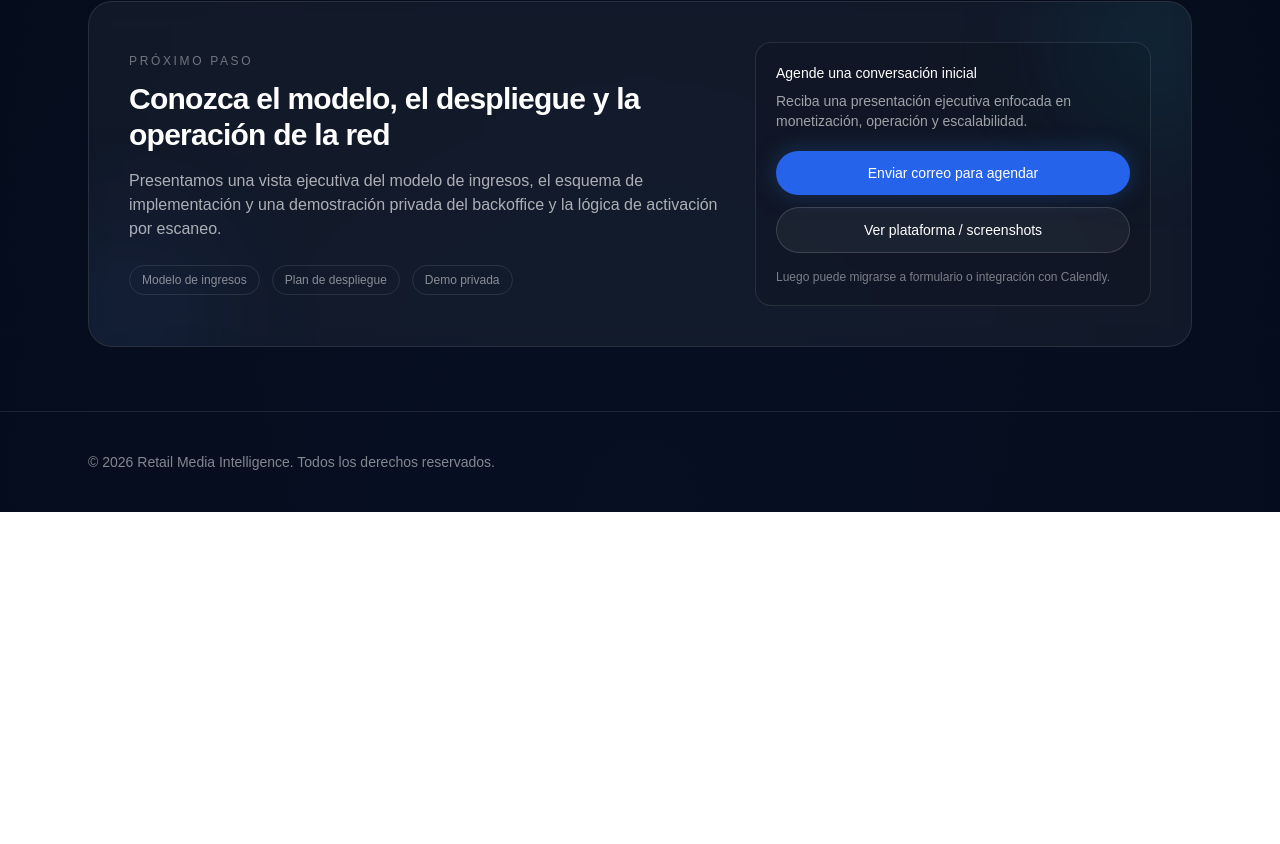
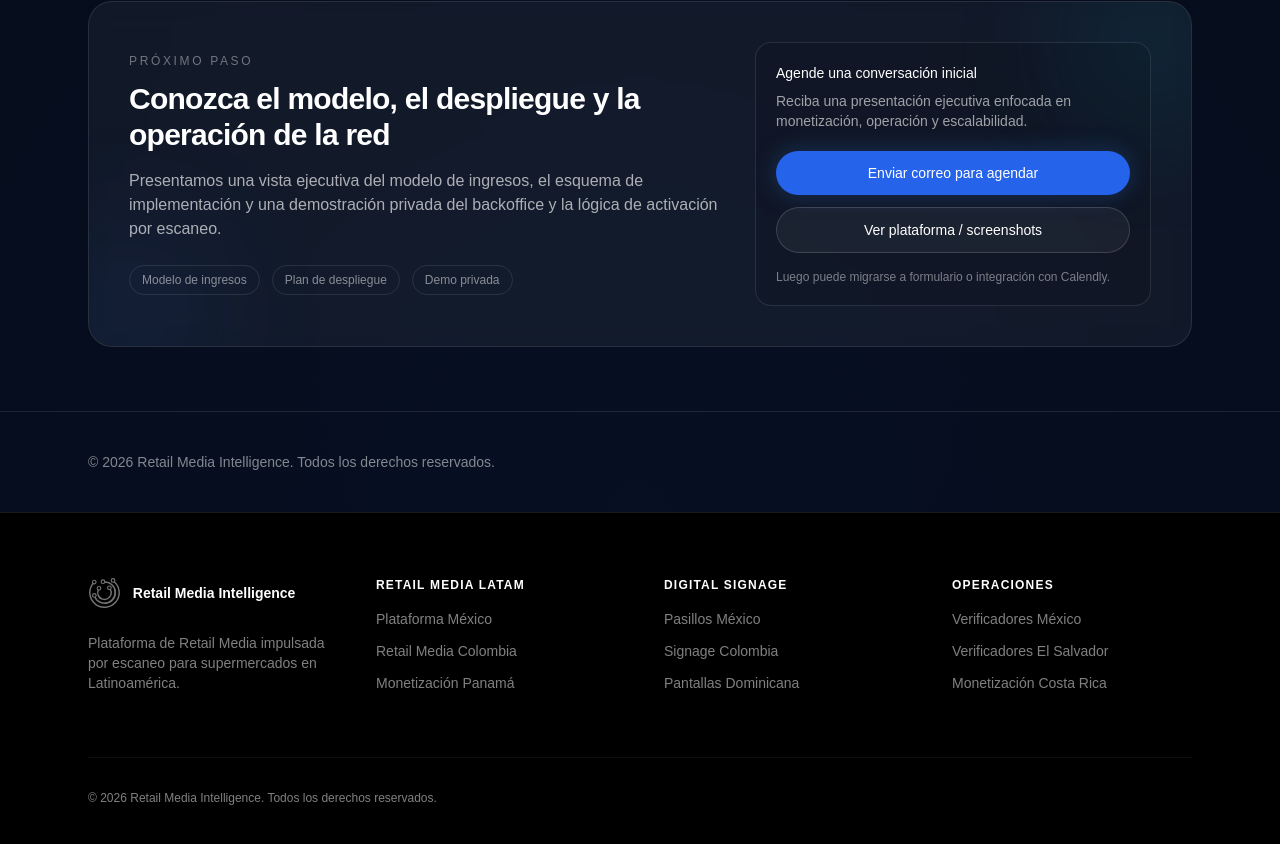
Before and after one commit to retail-media-intelligence/rmi-landing, a Next.js app: page /es in a window 1280 px wide. Shown: the part 5005-5849 px from the top of the page. Before the commit the page ends 5517 px from the top, so only its background shows below. Built offline with nearby package versions, Linux system fonts and the light colour scheme.

Commit message:
footerrer

```diff
--- a/app/layout.tsx
+++ b/app/layout.tsx
@@ -1,7 +1,7 @@
 import type { Metadata } from "next";
 import { Geist, Geist_Mono } from "next/font/google";
 import "./globals.css";
-
+import Footer from "@/components/Footer"; // Importamos el footer
 
 const geistSans = Geist({
   variable: "--font-geist-sans",
@@ -28,10 +28,14 @@
 }>) {
   return (
     <html lang="en">
-      <body
-        className={`${geistSans.variable} ${geistMono.variable} antialiased`}
-      >
-        {children}
+      <body className={`${geistSans.variable} ${geistMono.variable} antialiased flex flex-col min-h-screen`}>
+        {/* El contenido ocupa el espacio y empuja el footer hacia abajo */}
+        <div className="flex-grow">
+          {children}
+        </div>
+
+        {/* El Footer al final de la página */}
+        <Footer />
       </body>
     </html>
   );
```
